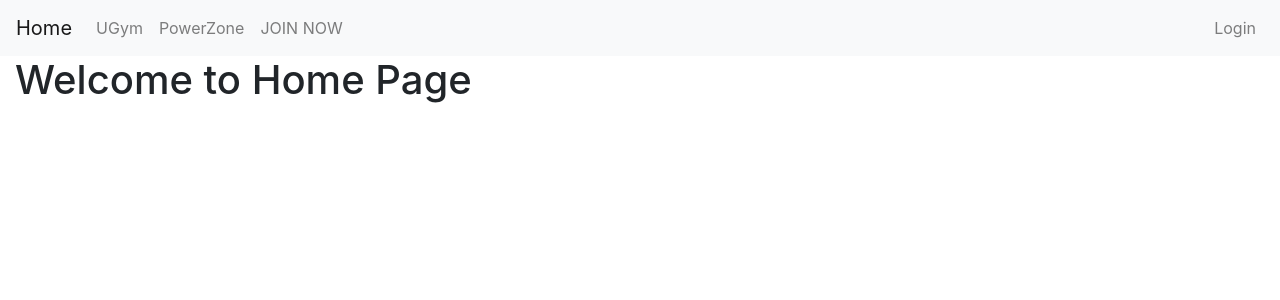
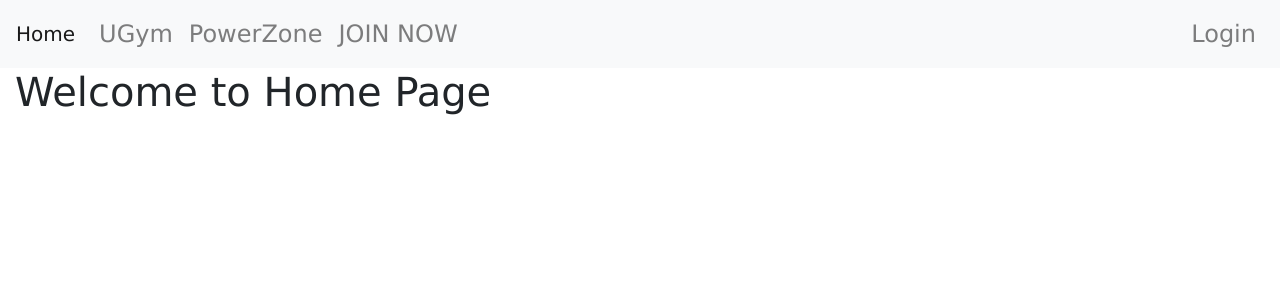
Before and after one commit to MazenHassanDev/Gym_Project, a Flask app: page /home in a window 1280 px wide. Shown: the top 300 px of the page. Run offline with Flask 3, Linux system fonts and the light colour scheme.

Commit message:
Final main

```diff
--- /dev/null
+++ b/static/styles.css
@@ -0,0 +1,4 @@
+body{
+    font-family: Verdana;
+    font-size: 1.5em;
+}
--- a/templates/base.html
+++ b/templates/base.html
@@ -7,7 +7,7 @@
     <meta http-equiv="X-UA-Compatible" content="ie=edge">
 
     <link rel="stylesheet" href="https://cdn.jsdelivr.net/npm/bootstrap@4.3.1/dist/css/bootstrap.min.css" integrity="sha384-ggOyR0iXCbMQv3Xipma34MD+dH/1fQ784/j6cY/iJTQUOhcWr7x9JvoRxT2MZw1T" crossorigin="anonymous">
-    <link rel="stylesheet" href="/static/style.css">
+    <link rel="stylesheet" href="/static/styles.css">
     <title>{% block title %}{% endblock %}</title>
 </head>
 <body>
```
Also changed, not shown: templates/formResult.html (deleted, +0 -16 lines).
